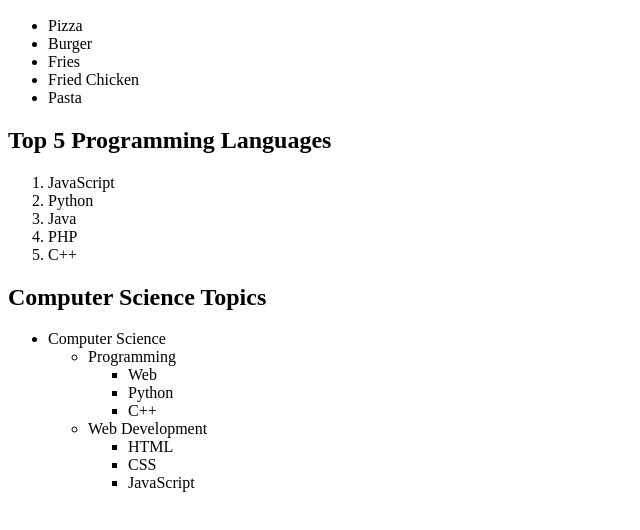
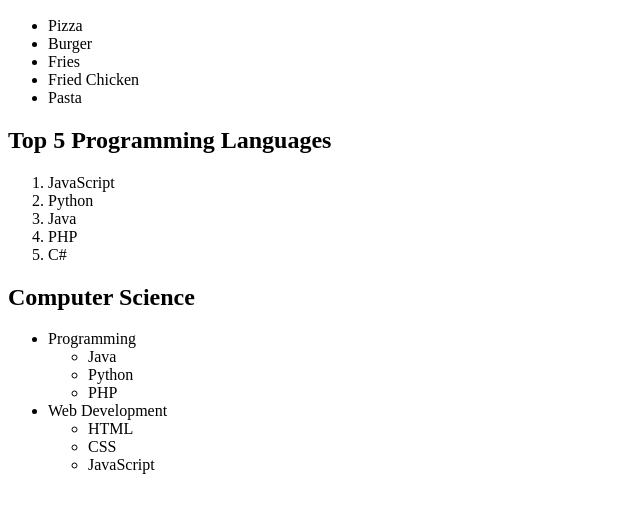
Before and after one commit to michaelsamia/WebTech, a plain HTML site: page lists.html in a window 1280 px wide. Shown: the part 110-640 px from the top of the page, without its empty margins (0-640 px from the left). Drawn offline with Linux system fonts and the light colour scheme.

Commit message:
lists.html
task 3

```diff
--- a/lists.html
+++ b/lists.html
@@ -24,18 +24,16 @@
         <li>Python</li>
         <li>Java</li>
         <li>PHP</li>
-  <li>C++</li>
+        <li>C#</li>
     </ol>
 
-  <h2>Computer Science Topics</h2>
-  <ul>
-  <li>Computer Science
+    <h2>Computer Science</h2>
     <ul>
         <li>Programming
             <ul>
-  <li>Web</li>
+                <li>Java</li>
                 <li>Python</li>
-  <li>C++</li>
+                <li>PHP</li>
             </ul>
         </li>
         <li>Web Development
@@ -46,8 +44,6 @@
             </ul>
         </li>
     </ul>
-  </li>
-  </ul>
 
 </body>
 </html>
```
Lines whose indentation alone changed are shown as unchanged.
